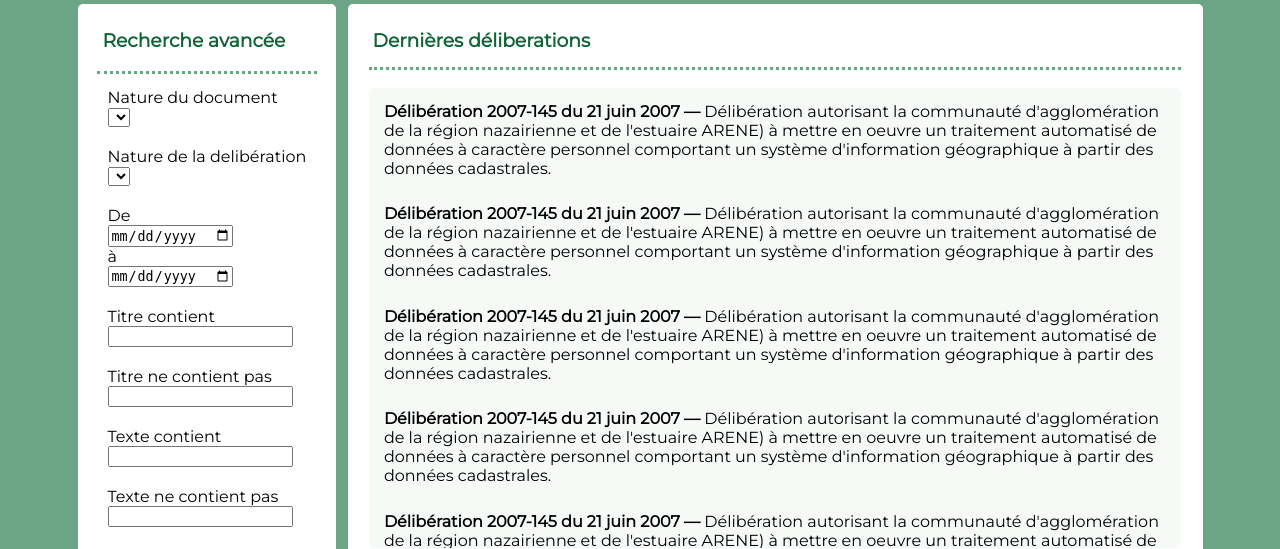
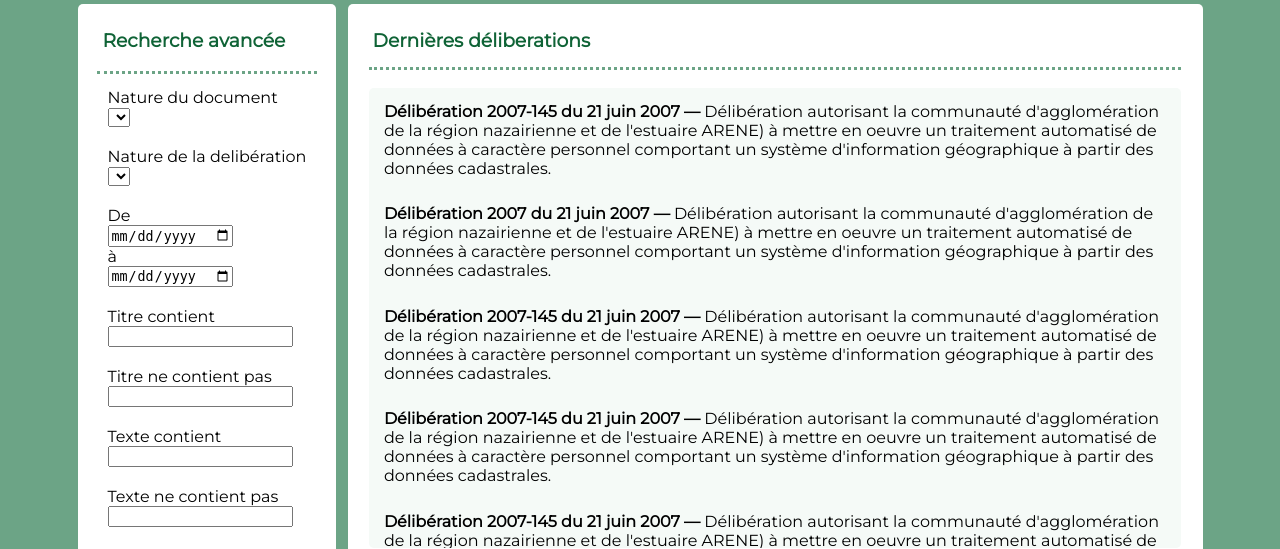
Before and after one commit to SymGo/DataCNIL, a Flask app: page / in a window 1280 px wide. Shown: the part 141-690 px from the top of the page. Run offline with Flask 2, Linux system fonts and the light colour scheme; lists and menus that the app fills with data are empty.

Commit message:
slight change in index.html

```diff
--- a/templates/index.html
+++ b/templates/index.html
@@ -95,7 +95,7 @@
             </article>
 
             <article class="article">
-              <h2>Délibération 2007-145 du 21 juin 2007<span> — </span>
+              <h2>Délibération 2007 du 21 juin 2007<span> — </span>
                 <p class="results-p">
                   <a href="" class="a-tag">
                     Délibération autorisant la communauté d'agglomération de la région nazairienne et de l'estuaire ARENE) à mettre en oeuvre un traitement automatisé de données à caractère personnel comportant un système d'information géographique à partir des données cadastrales.
```
